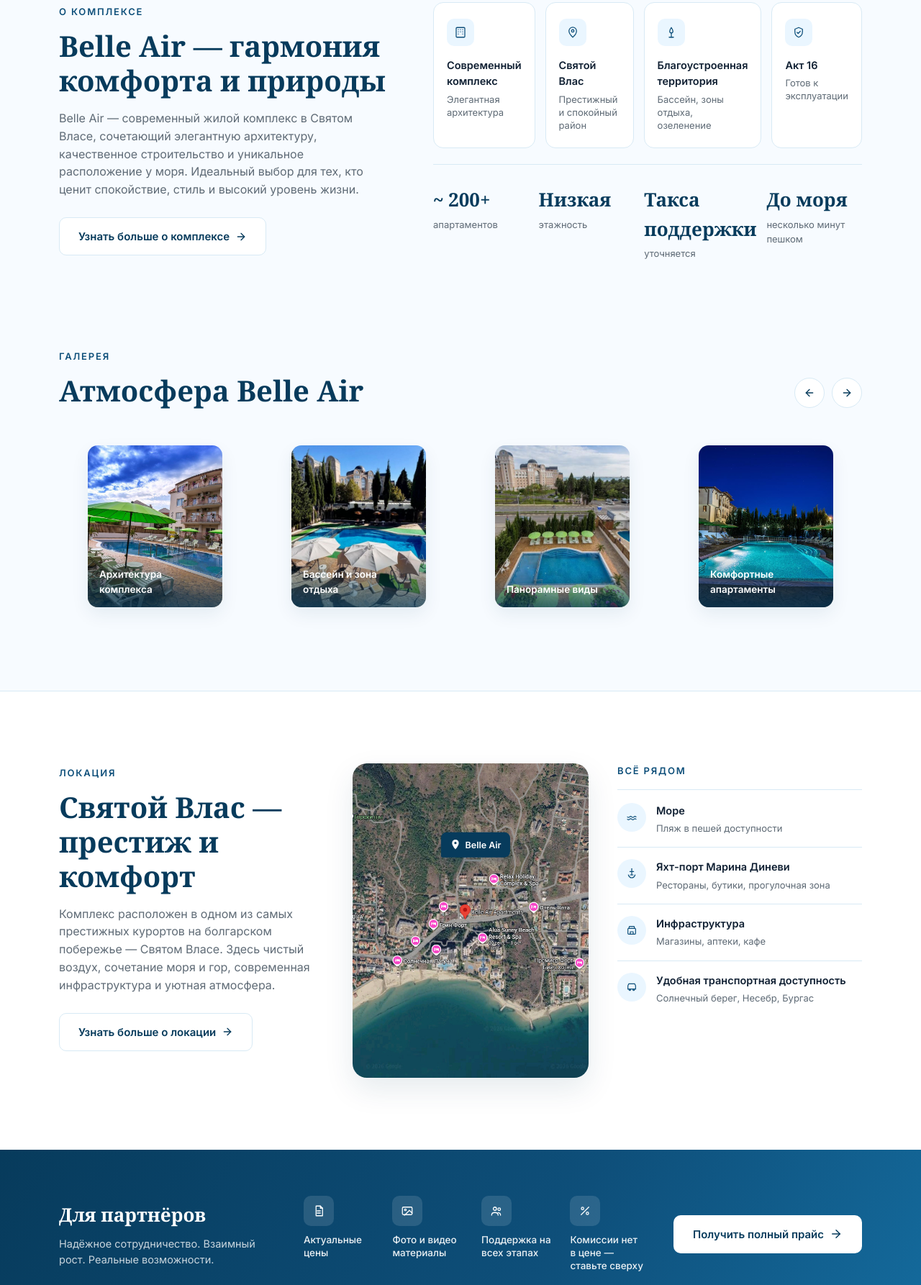
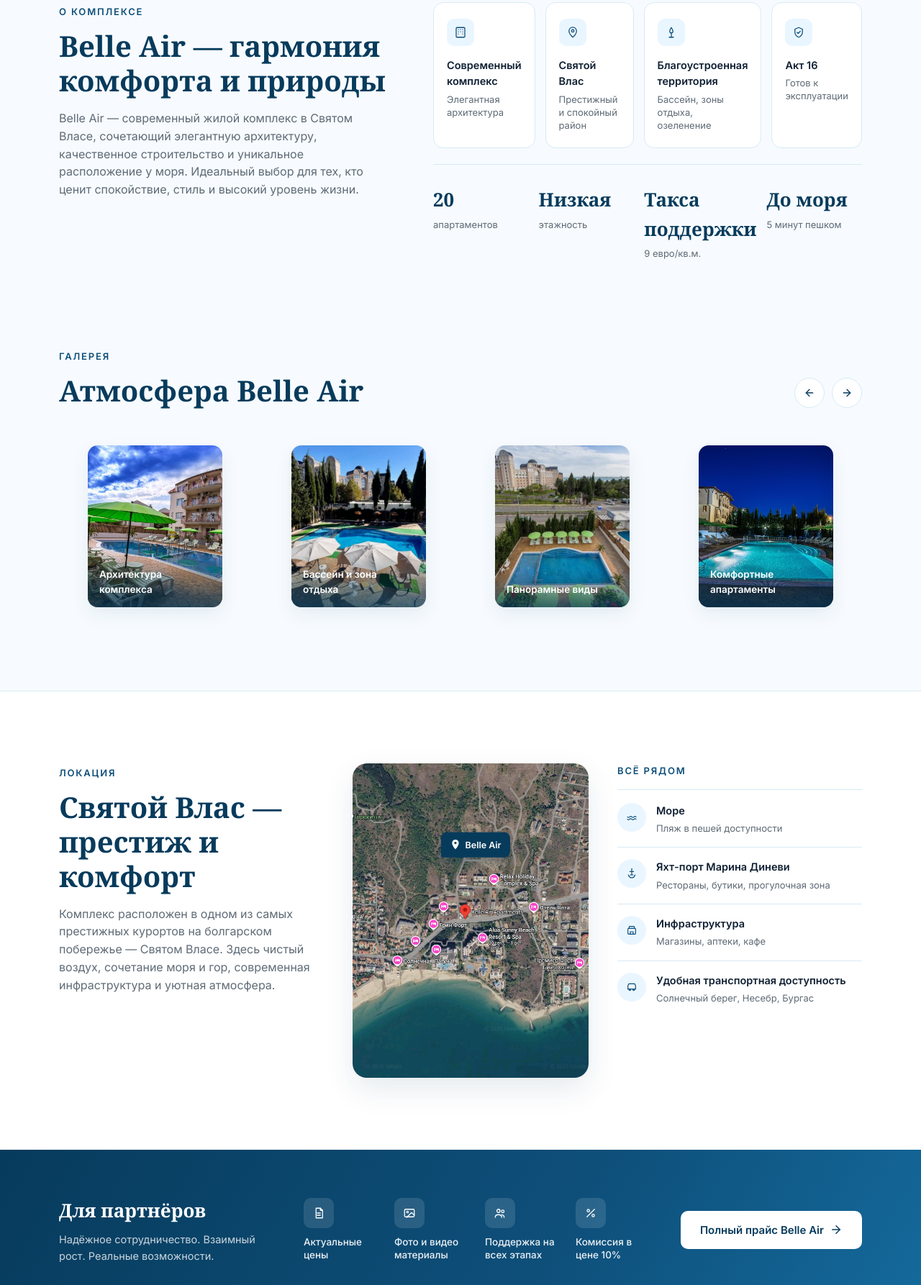
Before and after one commit to Optimus-estate/belle-air.ru, a plain HTML site: page index.html in a window 1280 px wide. Shown: the part 1011-2797 px from the top of the page at 72% size. Drawn offline with Linux system fonts and the light colour scheme.

Commit message:
Update index.html

```diff
--- a/index.html
+++ b/index.html
@@ -480,10 +480,6 @@
           <a href="#partners" class="btn btn-primary">Смотреть прайс
             <svg class="icon" viewBox="0 0 24 24" fill="none" stroke="currentColor" stroke-width="2" stroke-linecap="round" stroke-linejoin="round"><line x1="5" y1="12" x2="19" y2="12"/><polyline points="12 5 19 12 12 19"/></svg>
           </a>
-          <a href="#gallery" class="btn btn-outline">
-            <svg class="icon" viewBox="0 0 24 24" fill="none" stroke="currentColor" stroke-width="1.6" stroke-linecap="round" stroke-linejoin="round"><rect x="3" y="5" width="18" height="14" rx="2"/><circle cx="8.5" cy="10" r="1.5"/><path d="M21 16l-5-5-9 9"/></svg>
-            Галерея фото
-          </a>
         </div>
 
         <div class="hero-links">
@@ -575,9 +571,6 @@
           <span class="eyebrow">О комплексе</span>
           <h2 class="section-title">Belle Air — гармония комфорта и природы</h2>
           <p class="section-text">Belle Air — современный жилой комплекс в Святом Власе, сочетающий элегантную архитектуру, качественное строительство и уникальное расположение у моря. Идеальный выбор для тех, кто ценит спокойствие, стиль и высокий уровень жизни.</p>
-          <a href="#location" class="btn btn-outline about-cta">Узнать больше о комплексе
-            <svg class="icon-sm" viewBox="0 0 24 24" fill="none" stroke="currentColor" stroke-width="2" stroke-linecap="round" stroke-linejoin="round"><line x1="5" y1="12" x2="19" y2="12"/><polyline points="12 5 19 12 12 19"/></svg>
-          </a>
         </div>
 
         <div>
@@ -606,7 +599,7 @@
 
           <div class="stats-row">
             <div>
-              <div class="stat-num">~ 200+</div>
+              <div class="stat-num">20</div>
               <div class="stat-label">апартаментов</div>
             </div>
             <div>
@@ -615,11 +608,11 @@
             </div>
             <div>
               <div class="stat-num">Такса поддержки</div>
-              <div class="stat-label">уточняется</div>
+              <div class="stat-label">9 евро/кв.м.</div>
             </div>
             <div>
               <div class="stat-num">До моря</div>
-              <div class="stat-label">несколько минут пешком</div>
+              <div class="stat-label">5 минут пешком</div>
             </div>
           </div>
         </div>
@@ -674,9 +667,6 @@
           <span class="eyebrow">Локация</span>
           <h2 class="section-title location-heading">Святой Влас — престиж и комфорт</h2>
           <p class="section-text">Комплекс расположен в одном из самых престижных курортов на болгарском побережье — Святом Власе. Здесь чистый воздух, сочетание моря и гор, современная инфраструктура и уютная атмосфера.</p>
-          <a href="#" class="btn btn-outline about-cta">Узнать больше о локации
-            <svg class="icon-sm" viewBox="0 0 24 24" fill="none" stroke="currentColor" stroke-width="2" stroke-linecap="round" stroke-linejoin="round"><line x1="5" y1="12" x2="19" y2="12"/><polyline points="12 5 19 12 12 19"/></svg>
-          </a>
         </div>
 
         <div class="location-map">
@@ -745,11 +735,11 @@
         </div>
         <div class="partner-point">
           <div class="icon-wrap"><svg class="icon" viewBox="0 0 24 24" fill="none" stroke="currentColor" stroke-width="1.7" stroke-linecap="round" stroke-linejoin="round"><line x1="19" y1="5" x2="5" y2="19"/><circle cx="7.5" cy="7.5" r="2.2"/><circle cx="16.5" cy="16.5" r="2.2"/></svg></div>
-          <span>Комиссии нет в цене — ставьте сверху</span>
+          <span>Комиссия в цене 10%</span>
         </div>
       </div>
 
-      <a href="#contacts" class="btn btn-primary">Получить полный прайс
+      <a href="#contacts" class="btn btn-primary">Полный прайс Belle Air
         <svg class="icon" viewBox="0 0 24 24" fill="none" stroke="currentColor" stroke-width="2" stroke-linecap="round" stroke-linejoin="round"><line x1="5" y1="12" x2="19" y2="12"/><polyline points="12 5 19 12 12 19"/></svg>
       </a>
     </div>
@@ -760,7 +750,7 @@
     <div class="container">
       <div class="footer-top">
         <div class="footer-brand">
-          <img src="logo.png" alt="OPTIMUS Estate" style="height:32px;width:auto;" onerror="this.replaceWith(Object.assign(document.createElement('div'),{className:'brand-fallback',innerHTML:'<span class=\'brand-mark\'></span>OPTIMUS ESTATE'}))">
+          <img src="logo.png" alt="OPTIMUS Estate" style="height:50px;width:auto;" onerror="this.replaceWith(Object.assign(document.createElement('div'),{className:'brand-fallback',innerHTML:'<span class=\'brand-mark\'></span>OPTIMUS ESTATE'}))">
           <p class="footer-tag">Надёжный партнёр на болгарском побережье</p>
         </div>
 
```
